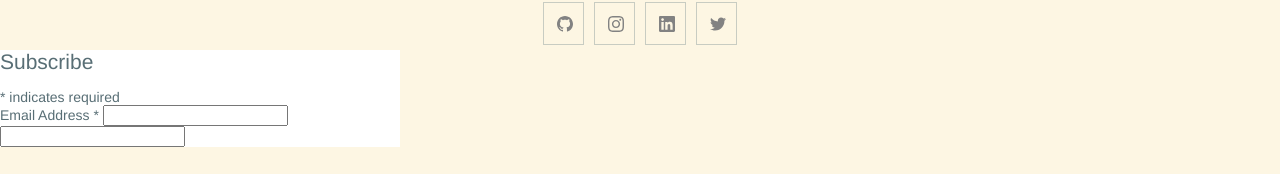
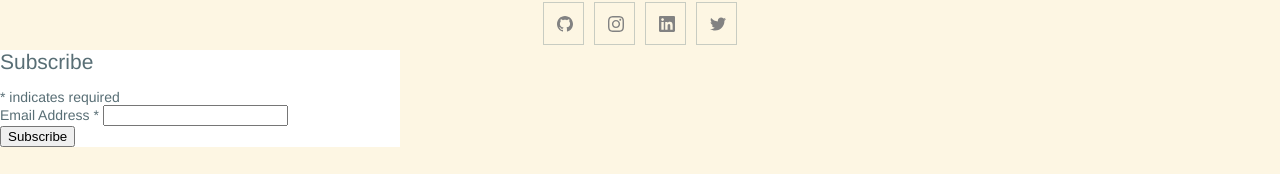
Before and after one commit to salonimehta073/mydoctheme, a Jekyll site: the page built from index.markdown, in a window 1280 px wide. Shown: the part 1324-1498 px from the top of the page. Built offline with Jekyll 4.4.1, drawn with Linux system fonts in a browser that asks for light colours; comment, search, counter and statistics services are not loaded.

Commit message:
Update footer.html

```diff
--- a/_includes/footer.html
+++ b/_includes/footer.html
@@ -32,7 +32,7 @@
    <!-- Begin Mailchimp Signup Form -->
 <link href="//cdn-images.mailchimp.com/embedcode/classic-10_7.css" rel="stylesheet" type="text/css">
 <style type="text/css">
-	#mc_embed_signup{background:#fff; clear:left; font:14px Helvetica,Arial,sans-serif;  width:400px;}
+	#mc_embed_signup{background:#fff; clear:right; font:14px Helvetica,Arial,sans-serif;  width:400px;}
 	/* Add your own Mailchimp form style overrides in your site stylesheet or in this style block.
 	   We recommend moving this block and the preceding CSS link to the HEAD of your HTML file. */
 </style>
@@ -50,7 +50,7 @@
 		<div class="response" id="mce-error-response" style="display:none"></div>
 		<div class="response" id="mce-success-response" style="display:none"></div>
 	</div>    <!-- real people should not fill this in and expect good things - do not remove this or risk form bot signups-->
-    <div style="position: absolute; left: 0px;" aria-hidden="true"><input type="text" name="b_1a6b50a9df53ba0c3a579851b_2da3cff134" tabindex="-1" value=""></div>
+    <div style="position: absolute; left: -5000px;" aria-hidden="true"><input type="text" name="b_1a6b50a9df53ba0c3a579851b_2da3cff134" tabindex="-1" value=""></div>
     <div class="clear"><input type="submit" value="Subscribe" name="subscribe" id="mc-embedded-subscribe" class="button"></div>
     </div>
 </form>
```
